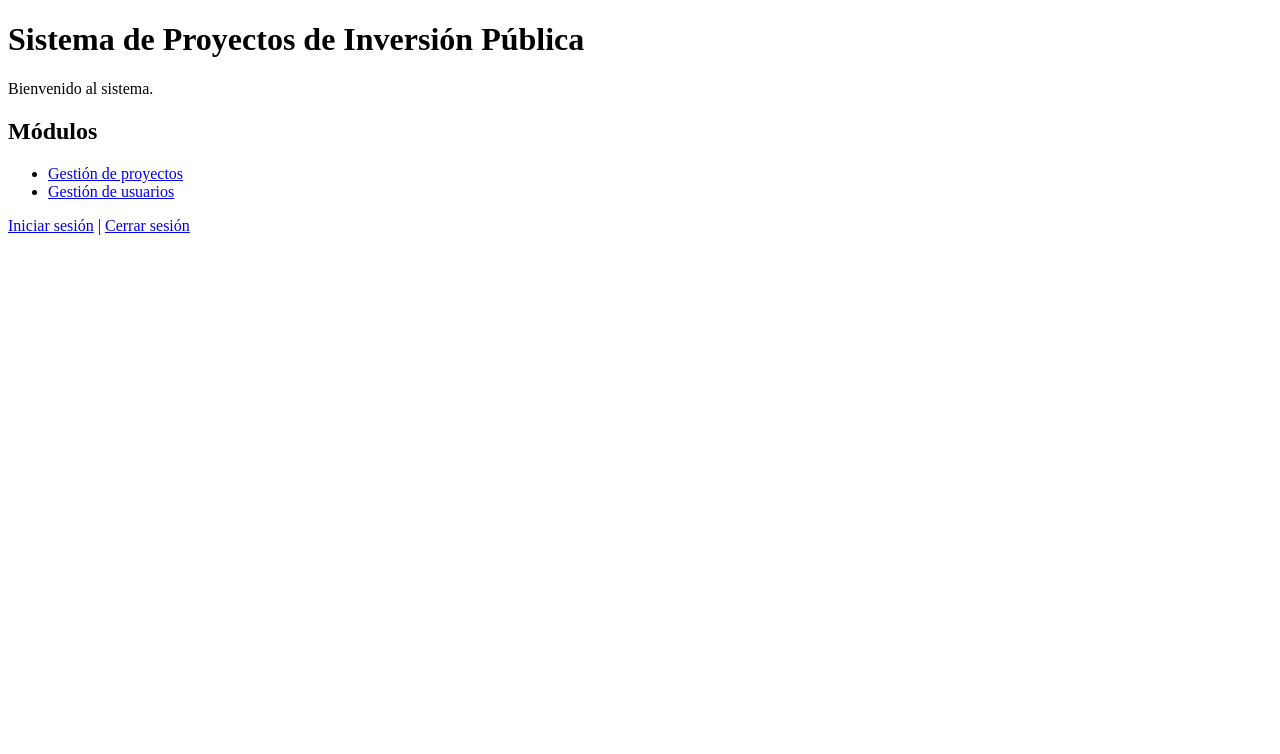
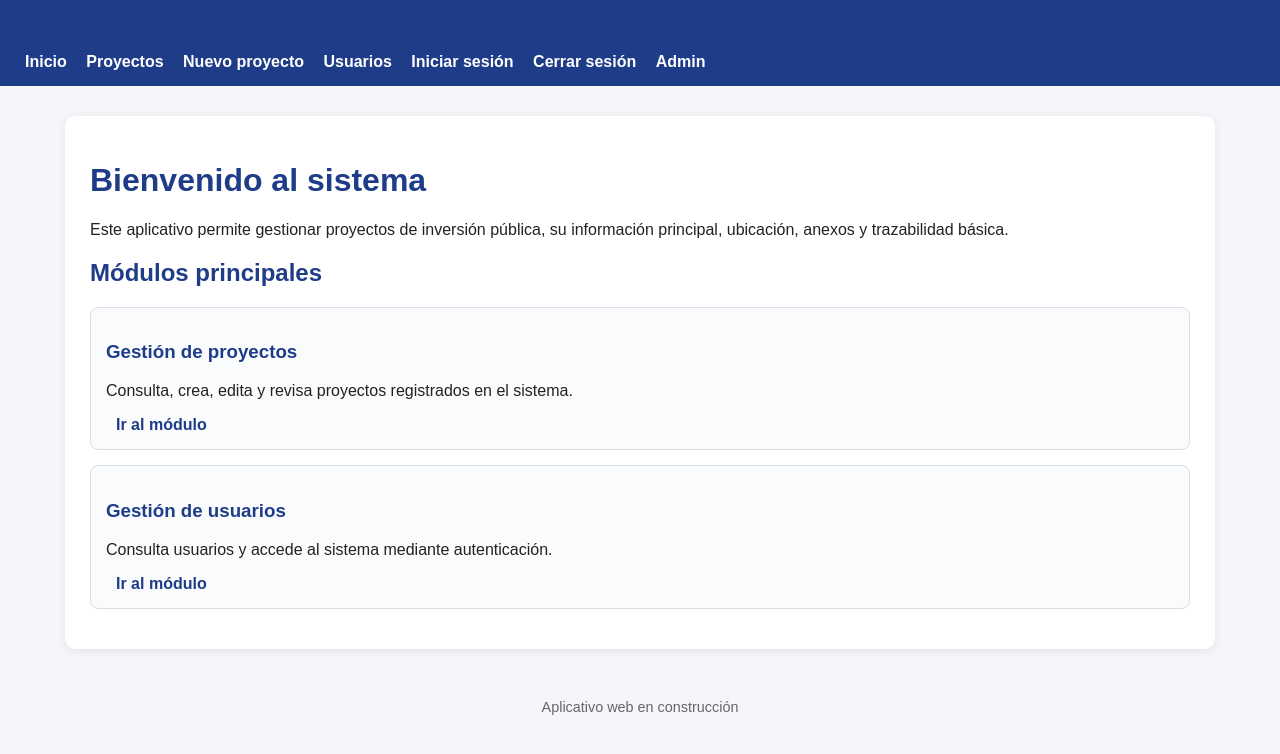
Before and after one commit to ZuleidyBarrero/app-proyectos-inversion, a Django app: page / in a window 1280 px wide. Shown: the top 754 px of the page. Run offline with Django 5.2, Linux system fonts and the light colour scheme.

Commit message:
Diseno base unificado para el sistema

```diff
--- a/backend/templates/base/base.html
+++ b/backend/templates/base/base.html
@@ -2,25 +2,152 @@
 <html lang="es">
 <head>
     <meta charset="UTF-8">
-    <title>Sistema de Proyectos de Inversión Pública</title>
+    <title>{% block title %}Sistema de Proyectos{% endblock %}</title>
+    <style>
+        body {
+            font-family: Arial, sans-serif;
+            margin: 0;
+            background: #f4f6f9;
+            color: #222;
+        }
+
+        header {
+            background: #1f3c88;
+            color: white;
+            padding: 15px 25px;
+        }
+
+        header h1 {
+            margin: 0;
+            font-size: 1.5rem;
+        }
+
+        nav {
+            margin-top: 10px;
+        }
+
+        nav a {
+            color: white;
+            text-decoration: none;
+            margin-right: 15px;
+            font-weight: bold;
+        }
+
+        nav a:hover {
+            text-decoration: underline;
+        }
+
+        .container {
+            max-width: 1100px;
+            margin: 30px auto;
+            background: white;
+            padding: 25px;
+            border-radius: 10px;
+            box-shadow: 0 2px 10px rgba(0,0,0,0.08);
+        }
+
+        h1, h2, h3, legend {
+            color: #1f3c88;
+        }
+
+        fieldset {
+            border: 1px solid #d9dee8;
+            border-radius: 8px;
+            padding: 18px;
+            margin-bottom: 20px;
+        }
+
+        legend {
+            font-weight: bold;
+            padding: 0 8px;
+        }
+
+        input, select, textarea {
+            width: 100%;
+            max-width: 100%;
+            padding: 8px;
+            margin-top: 5px;
+            box-sizing: border-box;
+            border: 1px solid #c9ced8;
+            border-radius: 6px;
+        }
+
+        button {
+            background: #1f3c88;
+            color: white;
+            border: none;
+            padding: 10px 18px;
+            border-radius: 6px;
+            cursor: pointer;
+            font-weight: bold;
+        }
+
+        button:hover {
+            background: #16306d;
+        }
+
+        .btn-link {
+            display: inline-block;
+            margin-left: 10px;
+            color: #1f3c88;
+            text-decoration: none;
+            font-weight: bold;
+        }
+
+        .btn-link:hover {
+            text-decoration: underline;
+        }
+
+        .error-box {
+            border: 1px solid #c62828;
+            background: #fdecea;
+            color: #b71c1c;
+            padding: 12px;
+            border-radius: 6px;
+            margin-bottom: 20px;
+        }
+
+        .card {
+            border: 1px solid #d9dee8;
+            border-radius: 8px;
+            padding: 15px;
+            margin-bottom: 15px;
+            background: #fafbfc;
+        }
+
+        footer {
+            margin-top: 30px;
+            text-align: center;
+            color: #666;
+            font-size: 0.9rem;
+            padding: 20px;
+        }
+
+        ul {
+            padding-left: 20px;
+        }
+    </style>
 </head>
 <body>
     <header>
         <h1>Sistema de Proyectos de Inversión Pública</h1>
         <nav>
-            <a href="/projects/">Proyectos</a> |
+            <a href="/">Inicio</a>
+            <a href="/projects/">Proyectos</a>
             <a href="/projects/new/">Nuevo proyecto</a>
+            <a href="/users/">Usuarios</a>
+            <a href="/users/login/">Iniciar sesión</a>
+            <a href="/users/logout/">Cerrar sesión</a>
+            <a href="/admin/">Admin</a>
         </nav>
-        <hr>
     </header>
 
-    <main>
-        <!-- Aquí irá el contenido de cada página -->
-    </main>
+    <div class="container">
+        {% block content %}{% endblock %}
+    </div>
 
     <footer>
-        <hr>
-        <p>Aplicativo web en construcción</p>
+        Aplicativo web en construcción
     </footer>
 </body>
 </html>
--- a/backend/templates/home.html
+++ b/backend/templates/home.html
@@ -1,26 +1,26 @@
-<!DOCTYPE html>
-<html lang="es">
-<head>
-    <meta charset="UTF-8">
-    <title>Sistema de Proyectos</title>
-</head>
-<body>
+{% extends "base/base.html" %}
 
-<h1>Sistema de Proyectos de Inversión Pública</h1>
+{% block title %}Inicio{% endblock %}
 
-<p>Bienvenido al sistema.</p>
+{% block content %}
+    <h1>Bienvenido al sistema</h1>
 
-<h2>Módulos</h2>
+    <p>
+        Este aplicativo permite gestionar proyectos de inversión pública,
+        su información principal, ubicación, anexos y trazabilidad básica.
+    </p>
 
-<ul>
-    <li><a href="/projects/">Gestión de proyectos</a></li>
-    <li><a href="/users/">Gestión de usuarios</a></li>
-</ul>
+    <h2>Módulos principales</h2>
 
-<p>
-<a href="/users/login/">Iniciar sesión</a> |
-<a href="/users/logout/">Cerrar sesión</a>
-</p>
+    <div class="card">
+        <h3>Gestión de proyectos</h3>
+        <p>Consulta, crea, edita y revisa proyectos registrados en el sistema.</p>
+        <a class="btn-link" href="/projects/">Ir al módulo</a>
+    </div>
 
-</body>
-</html>
+    <div class="card">
+        <h3>Gestión de usuarios</h3>
+        <p>Consulta usuarios y accede al sistema mediante autenticación.</p>
+        <a class="btn-link" href="/users/">Ir al módulo</a>
+    </div>
+{% endblock %}
```
Also changed, not shown: backend/templates/projects/project_detail.html (+25 -16 lines), backend/templates/projects/project_form.html (+8 -18 lines), backend/templates/projects/project_list.html (+20 -24 lines), backend/templates/users/login.html (+11 -16 lines), backend/templates/users/user_list.html (+10 -14 lines), docs/prueba_noche_diseno_base.md (added, +20 -0 lines).
